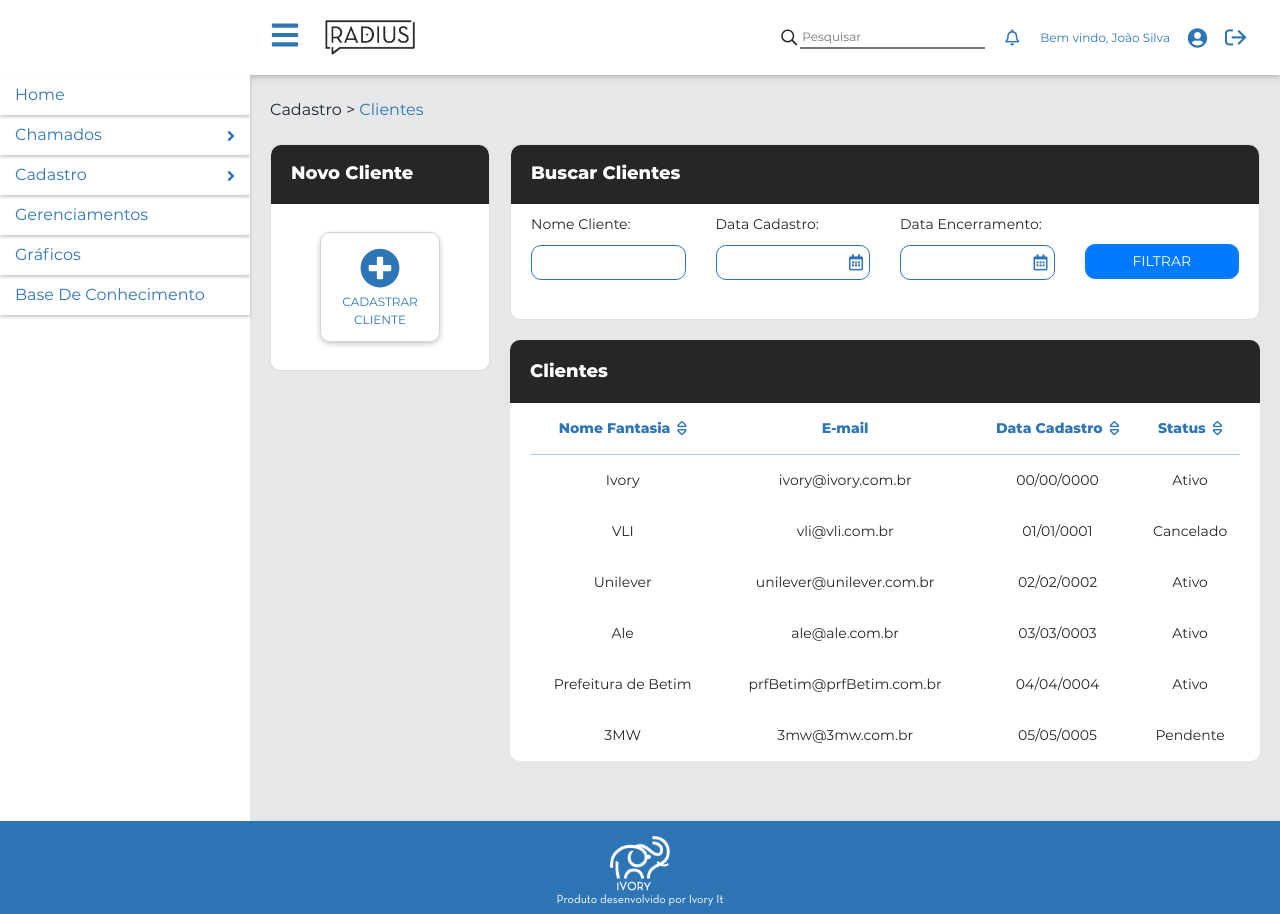
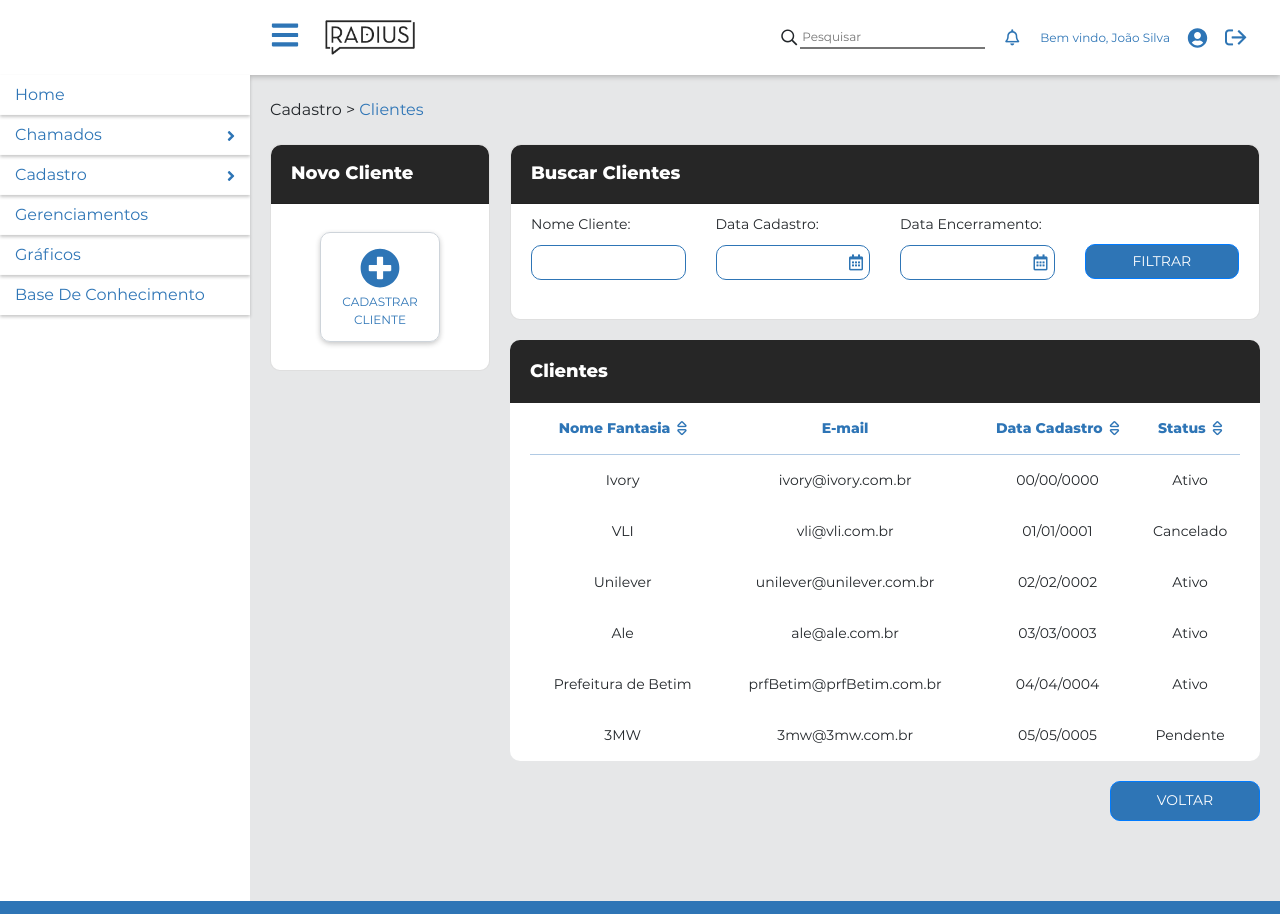
Before and after one commit to jorgelucasdev/Radius-IvoryFrontEnd, a React (Create React App) app in the folder radius/: page /Cadastro/ListagemClientes in a window 1280 px wide. Shown: the top 914 px of the page. Built offline with nearby package versions, Linux system fonts and the light colour scheme.

Commit message:
Implementação Button 'VOLTAR' na Tela de Listagem de Clientes
Ajustes nos Buttons da Tela de Cadastro de Clientes.

```diff
--- a/radius/src/pages/Cadastro/CadastroClientes.js
+++ b/radius/src/pages/Cadastro/CadastroClientes.js
@@ -324,11 +324,11 @@ const CadastroClientes = props => {
                           history.push("/Cadastro/ListagemClientes")
                         }
                       >
-                        Cancelar
+                        CANCELAR
                       </Button>
                     </div>
-                    <div>
-                      <Button variant="primary">Salvar</Button>
+                    <div className={styles.btnSalvar}>
+                      <Button variant="primary">SALVAR</Button>
                     </div>
                   </Col>
                 </Row>
--- a/radius/src/pages/Cadastro/CadastroClientes.module.scss
+++ b/radius/src/pages/Cadastro/CadastroClientes.module.scss
@@ -88,6 +88,13 @@
                 height: 35px;
                 padding: 0px;
                 margin: 0 15px 0;
+                font-size: 14px;
+              }
+
+              .btnSalvar{
+                button{
+                  background-color: $color;
+                }
               }
             }
           }
--- a/radius/src/pages/Cadastro/ListagemClientes.js
+++ b/radius/src/pages/Cadastro/ListagemClientes.js
@@ -131,7 +131,7 @@ const ListagemClientes = () => {
       email: "3mw@3mw.com.br",
       dataCadastro: "05/05/0005",
       status: "Pendente"
-    },
+    }
   ]);
 
   const columns = React.useMemo(
@@ -153,7 +153,7 @@ const ListagemClientes = () => {
         Header: "Status",
         accessor: "status",
         sortType: "basic"
-      },
+      }
     ],
     []
   );
@@ -238,6 +238,15 @@ const ListagemClientes = () => {
               <Table columns={columns} data={data} />
             </div>
           </div>
+
+          <div className={styles.btnVoltar}>
+            <Button
+              variant="primary"
+              onClick={() => history.push("/")}
+            >
+              VOLTAR
+            </Button>
+          </div>
         </div>
       </div>
     </div>
--- a/radius/src/pages/Cadastro/ListagemClientes.module.scss
+++ b/radius/src/pages/Cadastro/ListagemClientes.module.scss
@@ -57,6 +57,7 @@
                 font-size: 14px;
                 padding: 4px 8px;
                 margin: 40px 0;
+                background-color: $color;
               }
 
               .calendario {
@@ -118,6 +119,22 @@
           }
         }
       }
+
+      .btnVoltar{
+        display: flex;
+        justify-content: flex-end;
+        margin: 20px 0px;
+
+
+        button{
+          border-radius: 10px;
+          font-size: 14px;
+          width: 150px;
+          height: 40px;
+          background-color: $color;
+        }
+
+      }
     }
 
     .conteudoAside {
```
